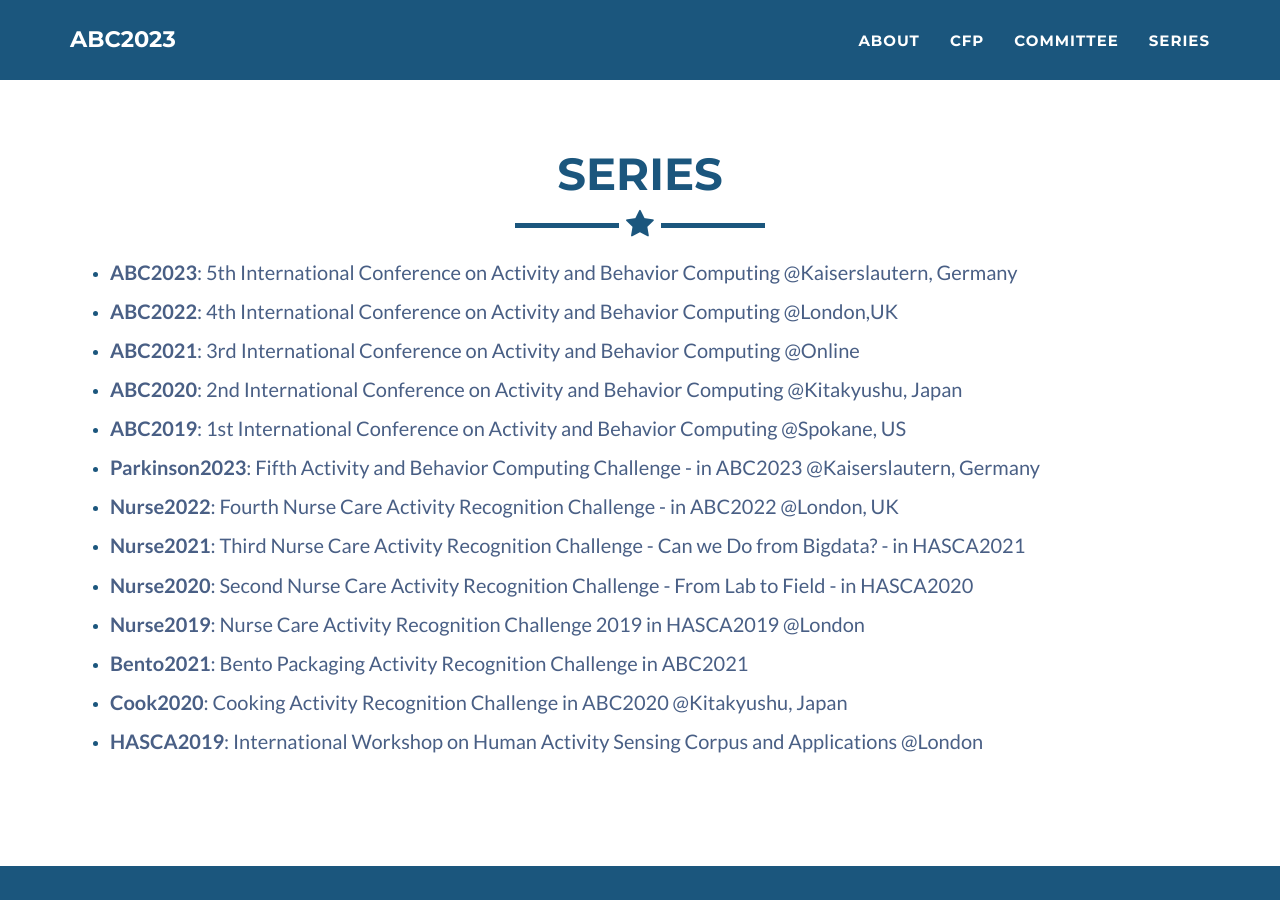
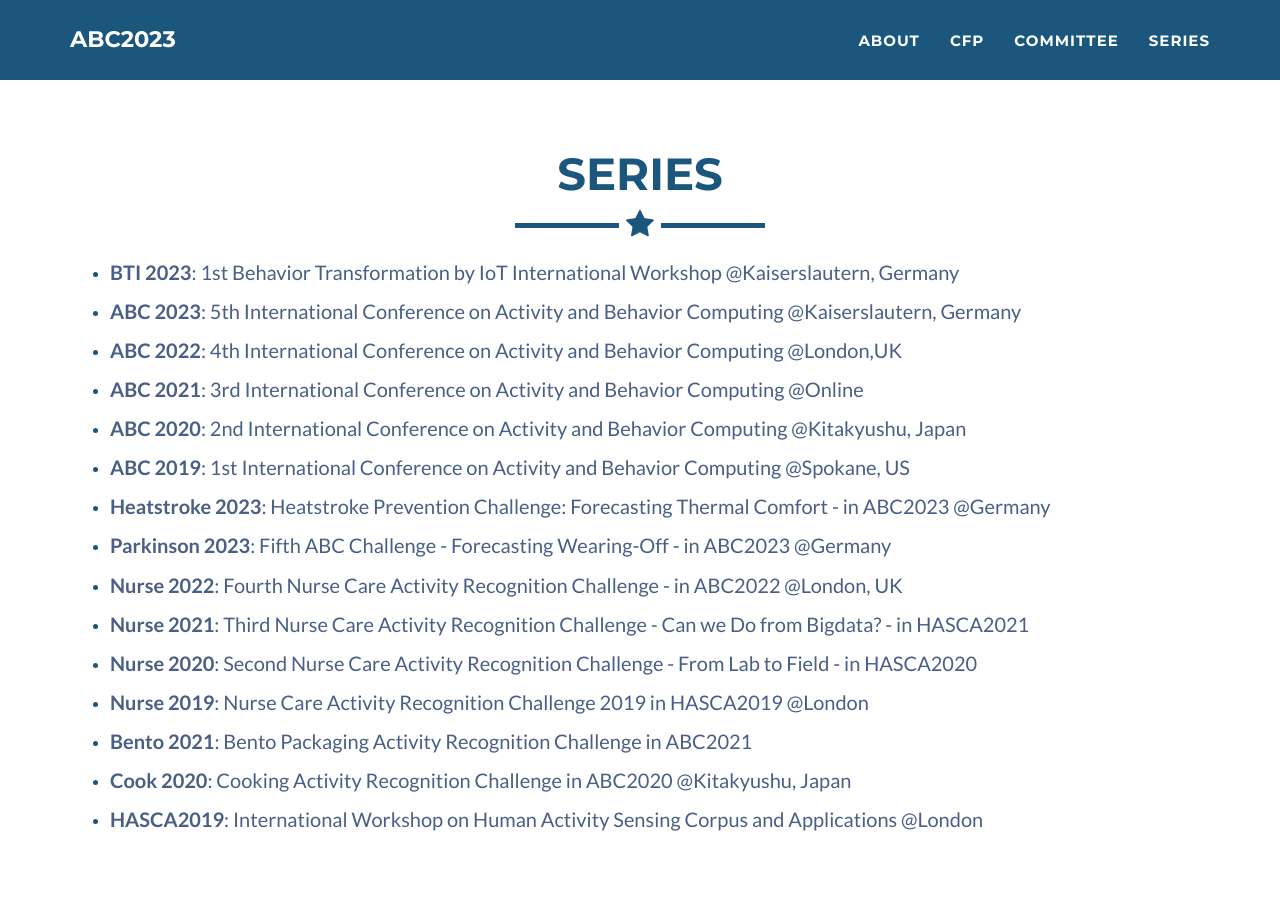
Before and after one commit to abc-research/abc-research.github.io, a Jekyll site: the page built from index.html, in a window 1280 px wide and 900 px high, scrolled down 5515 px. Built offline with Jekyll 4.4.1, drawn with Linux system fonts in a browser that asks for light colours.

Commit message:
Update _config.yml

```diff
--- a/_config.yml
+++ b/_config.yml
@@ -614,29 +614,33 @@ social:
 #    url: http://github.com/abc-research
 
 series:
-  - text: "<b>ABC2023</b>: 5th International Conference on Activity and Behavior Computing @Kaiserslautern, Germany"
+  - text: "<b>BTI 2023</b>: 1st Behavior Transformation by IoT International Workshop @Kaiserslautern, Germany"
+    url: http://www.sig-bti.jp/event/btiw.html
+  - text: "<b>ABC 2023</b>: 5th International Conference on Activity and Behavior Computing @Kaiserslautern, Germany"
     url: https://abc-research.github.io/
-  - text: "<b>ABC2022</b>: 4th International Conference on Activity and Behavior Computing @London,UK"
+  - text: "<b>ABC 2022</b>: 4th International Conference on Activity and Behavior Computing @London,UK"
     url: https://abc-research.github.io/2022
-  - text: "<b>ABC2021</b>: 3rd International Conference on Activity and Behavior Computing @Online"
+  - text: "<b>ABC 2021</b>: 3rd International Conference on Activity and Behavior Computing @Online"
     url: https://abc-research.github.io/2021
-  - text: "<b>ABC2020</b>: 2nd International Conference on Activity and Behavior Computing @Kitakyushu, Japan"
+  - text: "<b>ABC 2020</b>: 2nd International Conference on Activity and Behavior Computing @Kitakyushu, Japan"
     url: https://abc-research.github.io/2020
-  - text: "<b>ABC2019</b>: 1st International Conference on Activity and Behavior Computing @Spokane, US"
+  - text: "<b>ABC 2019</b>: 1st International Conference on Activity and Behavior Computing @Spokane, US"
     url: https://abc-research.github.io/2019
-  - text: "<b>Parkinson2023</b>: Fifth Activity and Behavior Computing Challenge - in ABC2023 @Kaiserslautern, Germany"
+  - text: "<b>Heatstroke 2023</b>: Heatstroke Prevention Challenge: Forecasting Thermal Comfort - in ABC2023 @Germany"
+    url: https://sites.google.com/view/heatstroke-challenge
+  - text: "<b>Parkinson 2023</b>: Fifth ABC Challenge - Forecasting Wearing-Off - in ABC2023 @Germany"
     url: https://abc-research.github.io/challenge2023/
-  - text: "<b>Nurse2022</b>: Fourth Nurse Care Activity Recognition Challenge - in ABC2022 @London, UK"
+  - text: "<b>Nurse 2022</b>: Fourth Nurse Care Activity Recognition Challenge - in ABC2022 @London, UK"
     url: https://abc-research.github.io/challenge2022/
-  - text: "<b>Nurse2021</b>: Third Nurse Care Activity Recognition Challenge - Can we Do from Bigdata? - in HASCA2021"
+  - text: "<b>Nurse 2021</b>: Third Nurse Care Activity Recognition Challenge - Can we Do from Bigdata? - in HASCA2021"
     url: https://abc-research.github.io/nurse2021
-  - text: "<b>Nurse2020</b>: Second Nurse Care Activity Recognition Challenge - From Lab to Field - in HASCA2020"
+  - text: "<b>Nurse 2020</b>: Second Nurse Care Activity Recognition Challenge - From Lab to Field - in HASCA2020"
     url: https://abc-research.github.io/nurse2020
-  - text: "<b>Nurse2019</b>: Nurse Care Activity Recognition Challenge 2019 in HASCA2019 @London"
+  - text: "<b>Nurse 2019</b>: Nurse Care Activity Recognition Challenge 2019 in HASCA2019 @London"
     url: https://hasc-nurse-challenge.github.io
-  - text: "<b>Bento2021</b>: Bento Packaging Activity Recognition Challenge in ABC2021"
+  - text: "<b>Bento 2021</b>: Bento Packaging Activity Recognition Challenge in ABC2021"
     url: https://abc-research.github.io/bento2021
-  - text: "<b>Cook2020</b>: Cooking Activity Recognition Challenge in ABC2020 @Kitakyushu, Japan"
+  - text: "<b>Cook 2020</b>: Cooking Activity Recognition Challenge in ABC2020 @Kitakyushu, Japan"
     url: https://abc-research.github.io/cook2020
   - text: "<b>HASCA2019</b>: International Workshop on Human Activity Sensing Corpus and Applications @London"
     url: http://hasca2019.hasc.jp
```
